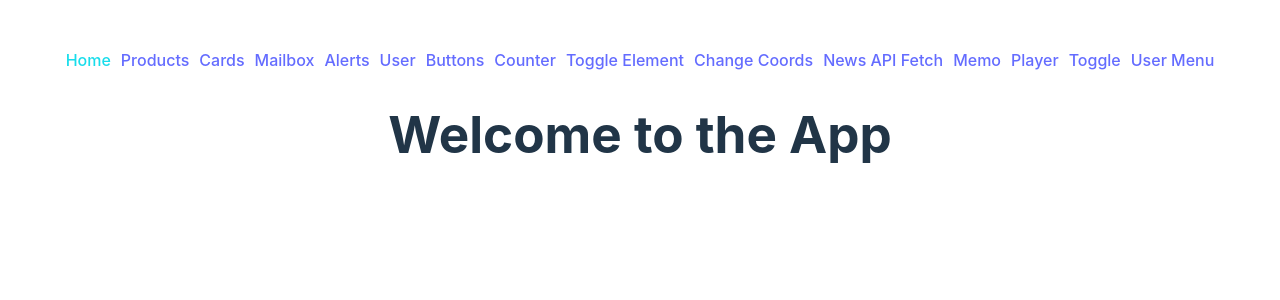
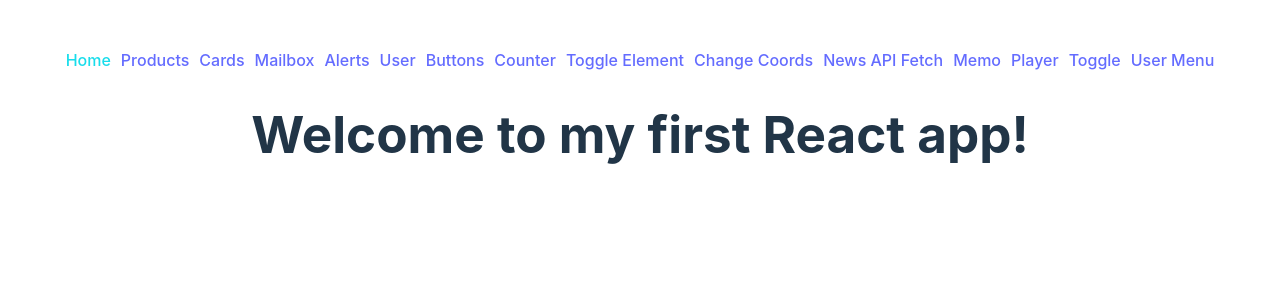
Before and after one commit to Spirit1408/my-first-react-project, a React (Vite) app: page / in a window 1280 px wide. Shown: the top 300 px of the page. Built offline with nearby package versions, Linux system fonts and the light colour scheme.

Commit message:
Update main title

```diff
--- a/src/components/App/App.jsx
+++ b/src/components/App/App.jsx
@@ -108,7 +108,7 @@ export default function App() {
 }
 
 function Home() {
-	return <h1>Welcome to the App</h1>;
+	return <h1>Welcome to my first React app!</h1>;
 }
 
 function Products() {
```
